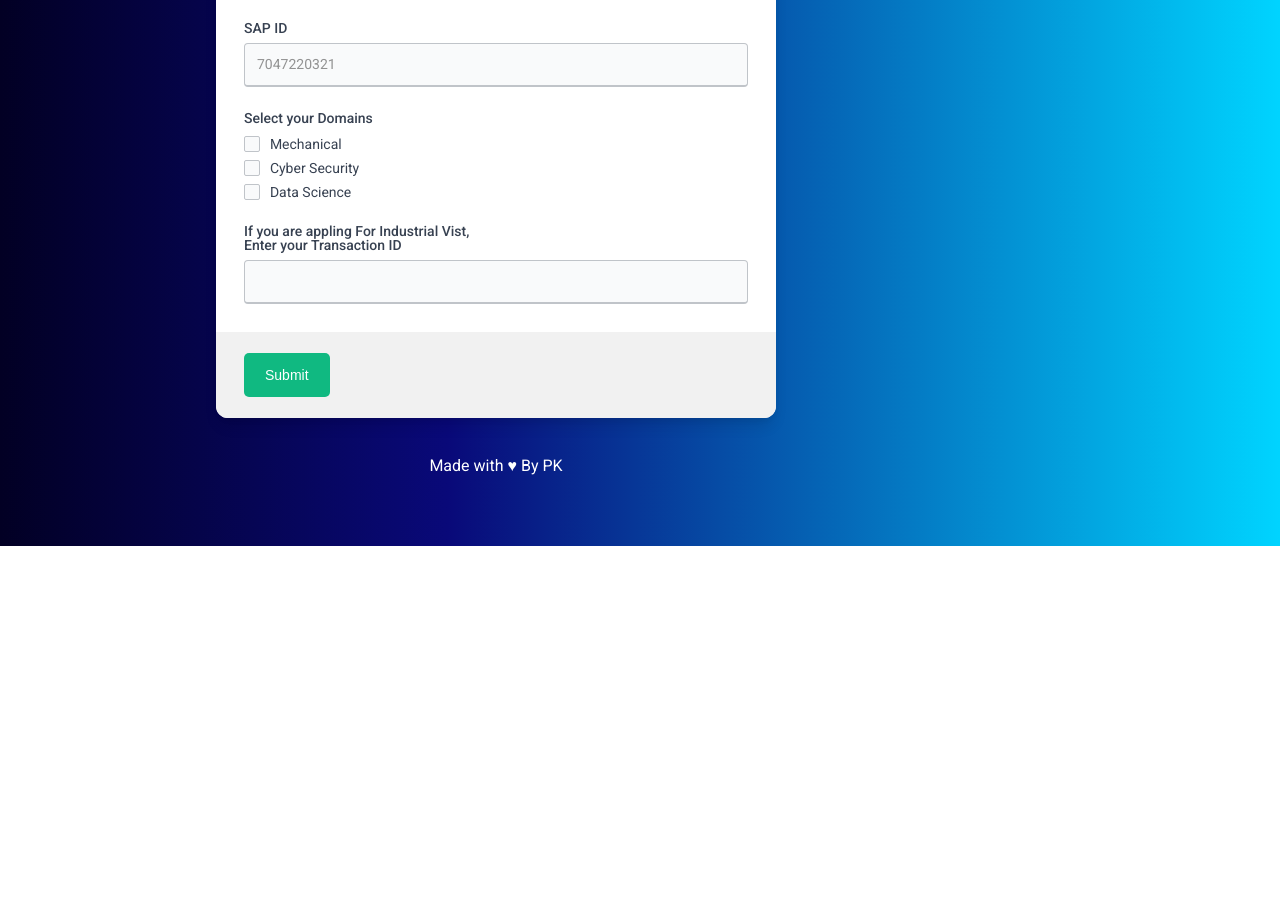
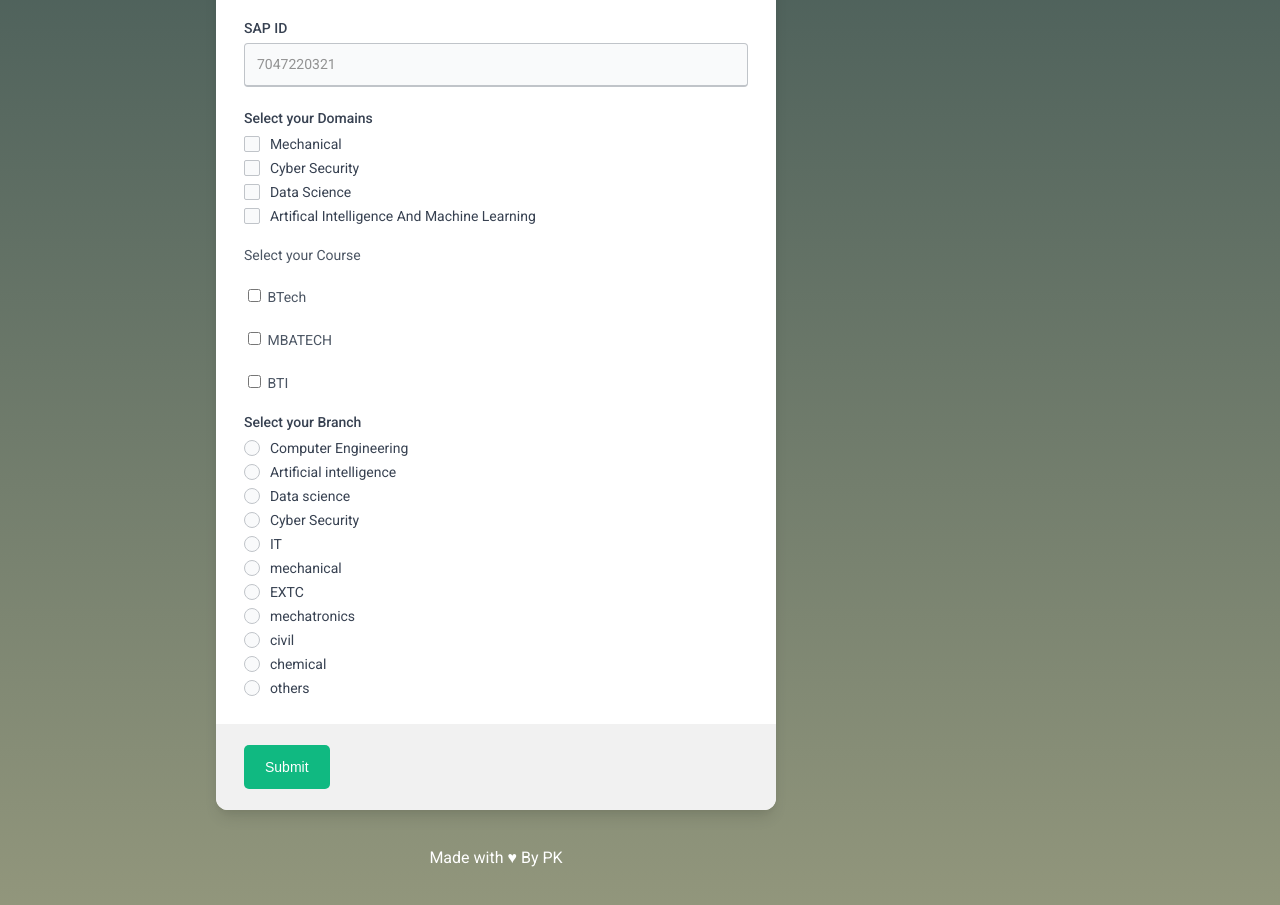
Before and after one commit to Tech-And-Research-Cell/form-registration, a plain HTML site: page index.html in a window 1280 px wide. Shown: the part 661-1566 px from the top of the page. Before the commit the page ends 1207 px from the top, so only its background shows below. Drawn offline with nearby package versions, Linux system fonts and the light colour scheme.

Commit message:
changes-form

```diff
--- a/index.html
+++ b/index.html
@@ -6,10 +6,11 @@
   <link rel="icon"  href="./Frame 1.png">
   <link rel="stylesheet" href="https://cdnjs.cloudflare.com/ajax/libs/meyer-reset/2.0/reset.min.css">
   <link rel="stylesheet" href="./style.css">
+
 </head>
 <body>
 
-
+  <!-- <canvas id="world" width="auto" height="auto"></canvas> -->
 
 <iframe name="hiddenConfirm" id ="hiddenConfirm" style="display: none;" onload="if(submitted){window.location='thanks.html';}"></iframe>
 <div class="demo-page">
@@ -73,12 +74,88 @@
           <input type="checkbox" id="entry.1304626677" name="entry.1304626677" Value="Data Science"/>
           <label for="Data Science" name="entry.1304626677">Data Science</label>
         </div>
+        <div class="nice-form-group" for="entry.1304626677">
+          <input type="checkbox" id="entry.1304626677" name="entry.1304626677" Value="Data Science"/>
+          <label for="Data Science" name="entry.1304626677">Artifical Intelligence And Machine Learning </label>
+        </div>
       </fieldset>
-      <div class="nice-form-group" for="entry.1304626677">
-        <label for="entry.1304626677">If you are appling For Industrial Vist,<br>
-           Enter your Transaction ID </label>
-        <input type="text" value="" name="entry.2103886598"/>
-      </div>
+
+  <fieldset class="nice-form-group-1" name="entry.2103886598">
+        <legend>Select your Course </legend>
+        <div class="nice-form-group-1" name="entry.2103886598">
+          <input type="checkbox" name="radio" id="BTech" name="entry.2103886598" />
+          <label for="BTech" name="entry.2103886598" >BTech</label>
+        </div>
+
+        <div class="nice-form-group-1" name="entry.2103886598">
+          <input type="checkbox" name="radio" id="MBATECH"  name="entry.2103886598"/>
+          <label for="MBATECH" name="entry.2103886598">MBATECH</label>
+        </div>
+
+        <div class="nice-form-group-1" name="entry.2103886598">
+          <input type="checkbox" name="radio" id="BTI" name="entry.2103886598" />
+          <label for="BTI" name="entry.2103886598" >BTI</label>
+        </div>
+      </fieldset>
+
+      <fieldset class="nice-form-group" name="entry.154950070">
+        <legend>Select your Branch </legend>
+
+
+        <div class="nice-form-group">
+          <input type="radio" name="radio" id="Computer Engineering" name="entry.154950070" />
+          <label for="Computer Engineering" name="entry.154950070" >Computer Engineering</label>
+        </div>
+
+        <div class="nice-form-group" name="entry.154950070" >
+          <input type="radio" name="radio" id="Artificial intelligence"  name="entry.154950070"/>
+          <label for="Artificial intelligence" name="entry.154950070" >Artificial intelligence</label>
+        </div>
+
+        <div class="nice-form-group" name="entry.154950070">
+          <input type="radio" name="radio" id="Data science"  name="entry.154950070"/>
+          <label for="Data science" name="entry.154950070">Data science</label>
+        </div>
+
+        <div class="nice-form-group" name="entry.154950070">
+          <input type="radio" name="radio" id="Cyber Security" name="entry.154950070"/>
+          <label for="Cyber Security" name="entry.154950070">Cyber Security</label>
+        </div>
+
+        <div class="nice-form-group" name="entry.154950070" >
+          <input type="radio" name="radio" id="IT" name="entry.154950070" />
+          <label for="IT" name="entry.154950070" >IT</label>
+        </div>
+
+        <div class="nice-form-group" name="entry.154950070" >
+          <input type="radio" name="radio" id="mechanical" name="entry.154950070" />
+          <label for="mechanical" name="entry.154950070" >mechanical</label>
+        </div>
+
+        <div class="nice-form-group" name="entry.154950070" >
+          <input type="radio" name="radio" id="EXTC" name="entry.154950070" />
+          <label for="EXTC" name="entry.154950070" >EXTC</label>
+        </div>
+
+        <div class="nice-form-group" name="entry.154950070" >
+          <input type="radio" name="radio" id="mechatronics" name="entry.154950070" />
+          <label for="mechatronics" name="entry.154950070" >mechatronics</label>
+        </div>
+
+        <div class="nice-form-group" name="entry.154950070" >
+          <input type="radio" name="radio" id="civil" name="entry.154950070" />
+          <label for="civil">civil</label>
+        </div>
+        <div class="nice-form-group" name="entry.154950070" >
+          <input type="radio" name="radio" id="chemical"  name="entry.154950070" />
+          <label for="chemical" name="entry.154950070" >chemical</label>
+        </div>
+        <div class="nice-form-group" name="entry.154950070" >
+          <input type="radio" name="radio" id="others"  name="entry.154950070" />
+          <label for="others"name="entry.154950070" >others</label>
+        </div>
+
+      </fieldset>
 
 
       <details>
@@ -101,5 +178,6 @@
 var submitted = false;
 
 </script>
+<script src="./main.js"></script>
 </body>
 </html>
--- a/style.css
+++ b/style.css
@@ -34,7 +34,7 @@ table {
   border-spacing: 0;
 }
 
-.nice-form-group {
+.nice-form-group , .nice-form-group-1 {
   --nf-input-size:1rem;
   --nf-input-font-size:calc(var(--nf-input-size)*0.875);
   --nf-small-font-size:calc(var(--nf-input-size)*0.875);
@@ -580,8 +580,8 @@ html {
 
 body {
   background: rgb(2,0,36);
-  background: linear-gradient(90deg, rgba(2,0,36,1) 0%, rgba(9,9,121,1) 35%, rgba(0,212,255,1) 100%);
-  font-family: Roboto, sans-serif;
+  background: linear-gradient(#203d45, #94987d);
+    font-family: Roboto, sans-serif;
   color: #4b5563;
   -webkit-font-smoothing: antialiased;
   -moz-osx-font-smoothing: grayscale;
@@ -830,3 +830,14 @@ details summary::-webkit-details-marker {
 #padding-dena{
 line-height: 1.1rem;
 }
+
+canvas {
+  position: absolute;
+  bottom: 0;
+  left: 0;
+  width: 100%;
+  height: 100%;
+   background: linear-gradient(#203d45, #94987d);
+  color: #fff;
+  font-family: calibri;
+}
```
Also changed, not shown: main.js (added, +239 -0 lines), 1 other file.
